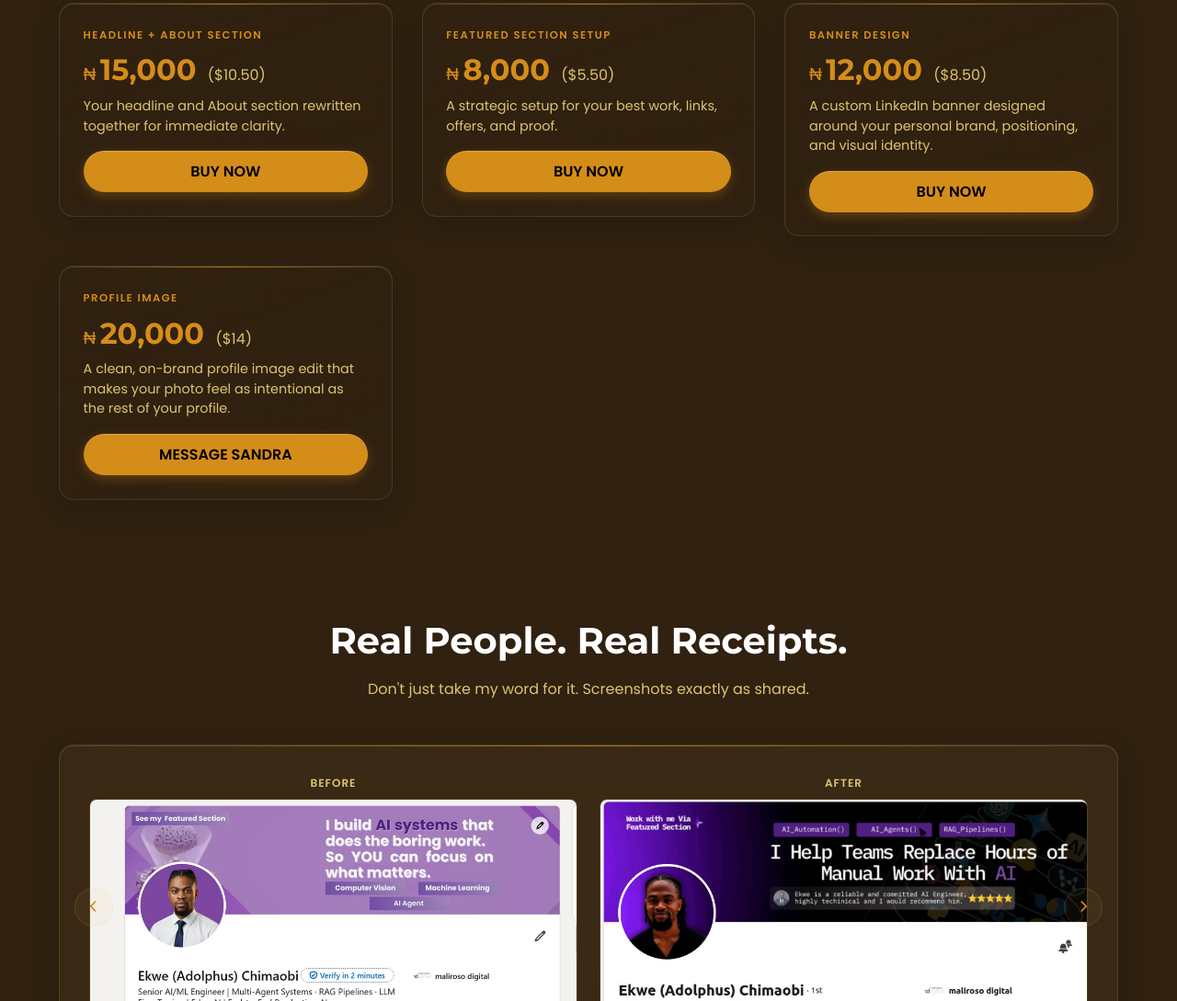
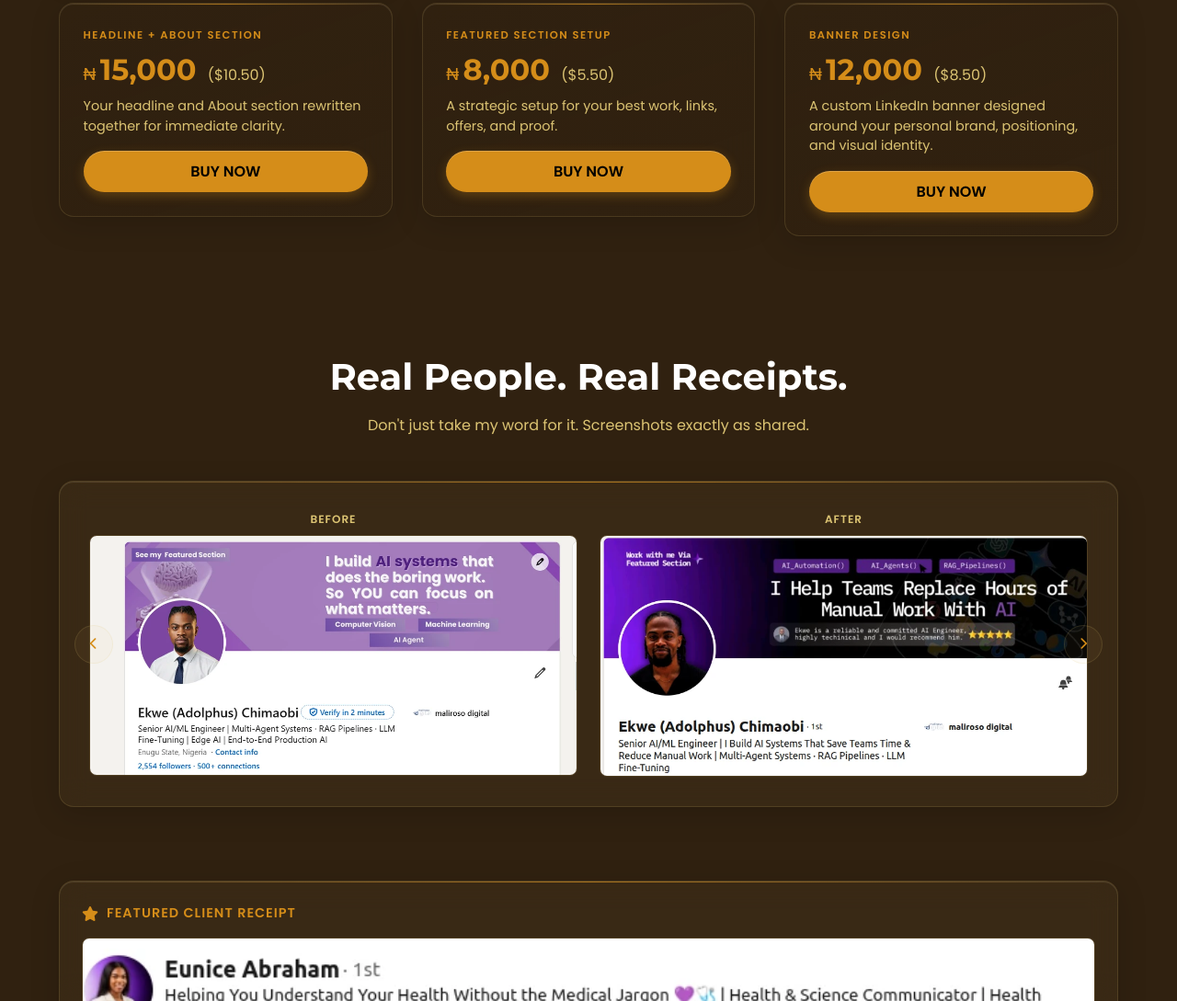
Before and after one commit to OrdenWills/Sandra-Oluoma, a plain HTML site: page index.html in a window 1280 px wide. Shown: the part 2574-3663 px from the top of the page at 92% size. Drawn offline with nearby package versions, Linux system fonts and the light colour scheme; no server answers.

Commit message:
refactor(pricing): remove profile image package

```diff
--- a/index.html
+++ b/index.html
@@ -413,23 +413,6 @@
                         <a href="https://selar.com/y58jt88878" class="btn-main" target="_blank" rel="noopener noreferrer">BUY NOW</a>
                     </div>
                 </article>
-
-                <!-- Profile Image -->
-                <article class="graphic-card" data-graphic="profile" data-samples="profile_sample" tabindex="0"
-                    aria-label="Profile Image. Hover or tap to preview sample profile images.">
-                    <div class="graphic-samples" aria-hidden="true"></div>
-                    <div class="graphic-panel glass-card">
-                        <span class="graphic-kicker">Profile Image</span>
-                        <div class="graphic-price">
-                            <span class="currency">₦</span>
-                            <span class="amount">20,000</span>
-                            <span class="usd">($14)</span>
-                        </div>
-                        <p class="graphic-description">A clean, on-brand profile image edit that makes your photo feel as intentional as the rest of your profile.</p>
-                        <a href="https://www.linkedin.com/in/sandra-chukwuemeka-oluoma/" class="btn-main" target="_blank"
-                            rel="noopener noreferrer">MESSAGE SANDRA</a>
-                    </div>
-                </article>
             </div>
         </div>
     </section>
--- a/site-content.js
+++ b/site-content.js
@@ -69,16 +69,6 @@ window.SandraSiteContent = {
             "includes": "",
             "buyUrl": "https://selar.com/y58jt88878",
             "bestValue": false
-        },
-        {
-            "name": "Profile Image",
-            "naira": 20000,
-            "usd": "($14)",
-            "was": null,
-            "summary": "A clean, on-brand profile image edit that makes your photo feel as intentional as the rest of your profile.",
-            "includes": "",
-            "buyUrl": "https://www.linkedin.com/in/sandra-chukwuemeka-oluoma/",
-            "bestValue": false
         }
     ],
     "proof": {
```
